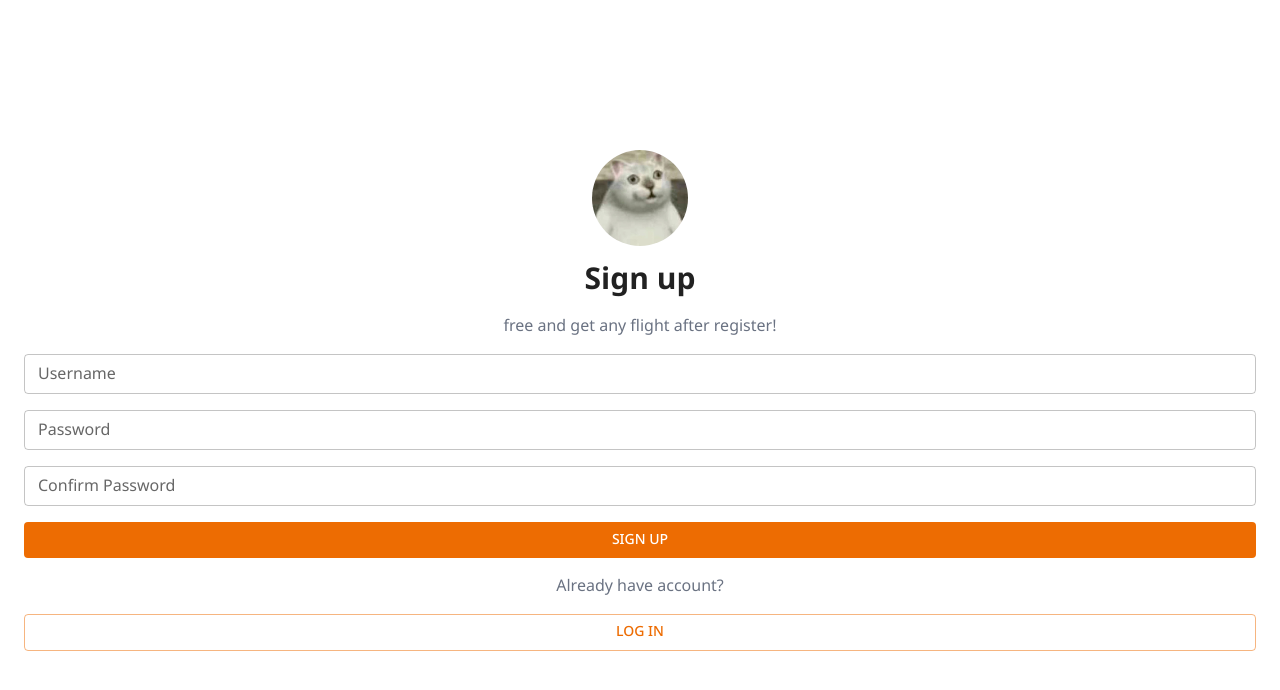
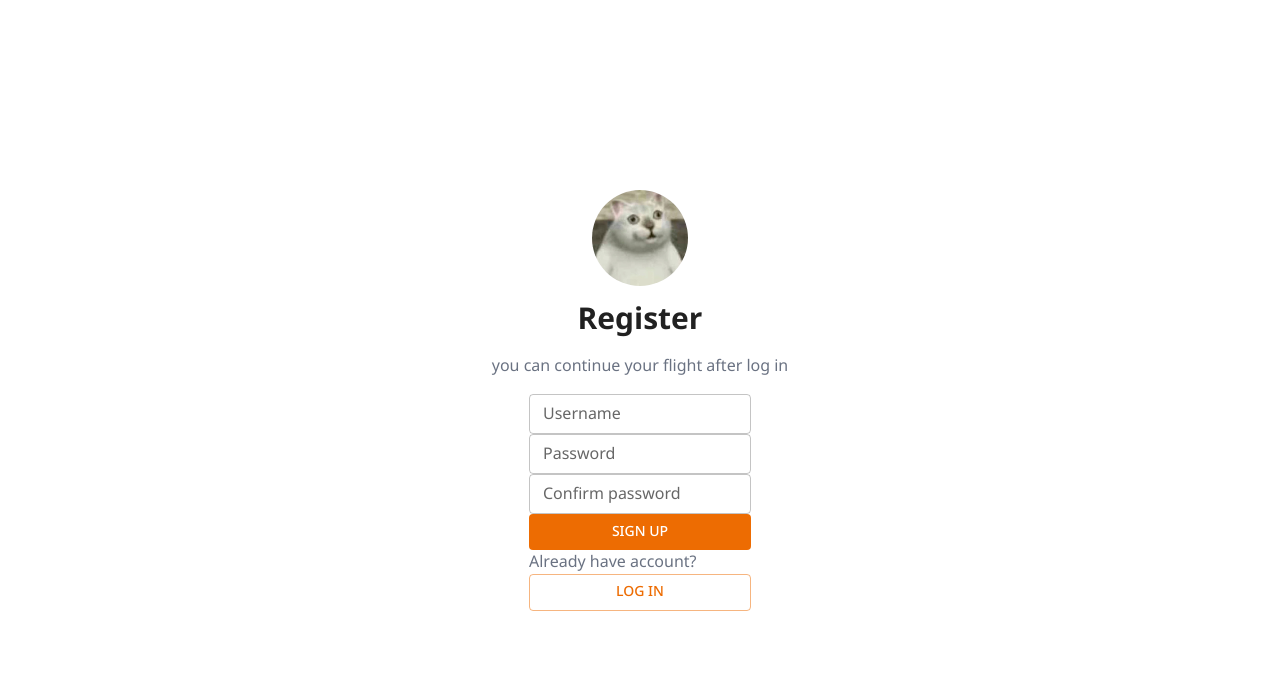
Before and after one commit to whyzotee/airlinewa, a React (Vite) app in the folder apps/web/: page /auth/login in a window 1280 px wide. Both pictures are taken after a click on the button "REGISTER". Shown: the top 690 px of the page. Built offline with nearby package versions, Linux system fonts and the light colour scheme; what @hey-api/client-axios would draw is missing.

Commit message:
add auth form validation, auth context, auth store

```diff
--- a/apps/web/package.json
+++ b/apps/web/package.json
@@ -29,7 +29,8 @@
     "react-hot-toast": "^2.5.2",
     "react-redux": "^9.2.0",
     "tailwindcss": "^4.0.9",
-    "zod": "^3.24.2"
+    "zod": "^3.24.2",
+    "zustand": "^5.0.3"
   },
   "devDependencies": {
     "@eslint/js": "^9.21.0",
--- a/apps/web/src/App.tsx
+++ b/apps/web/src/App.tsx
@@ -7,6 +7,7 @@ import { Toaster } from "react-hot-toast";
 import { Provider } from "react-redux";
 import { store } from "./app/store";
 import { client } from "./client/client.gen";
+import { useAuthStore } from "./lib/zustand";
 import { routeTree } from "./routeTree.gen";
 import { theme } from "./theme";
 
@@ -23,8 +24,7 @@ const router = createRouter({
   routeTree,
   context: {
     queryClient: null!,
-    user: null,
-    token: null!,
+    auth: null!,
   },
   defaultStaleTime: 1_500,
 });
@@ -37,6 +37,7 @@ declare module "@tanstack/react-router" {
 
 function App() {
   const queryClient = useMemo(() => new QueryClient(), []);
+  const authStore = useAuthStore();
 
   return (
     <Fragment>
@@ -49,7 +50,7 @@ function App() {
               router={router}
               context={{
                 queryClient,
-                token: localStorage.getItem("token"),
+                auth: authStore.auth,
               }}
             />
 
--- /dev/null
+++ b/apps/web/src/lib/zustand.ts
@@ -0,0 +1,30 @@
+import { create } from "zustand";
+import { devtools, persist } from "zustand/middleware";
+
+interface AuthStateLogin {
+  userId: string;
+  name: string;
+}
+
+interface AuthState {
+  login: (data: AuthStateLogin) => void;
+  // userId: string | null;
+  auth: {
+    userId: string;
+    name: string;
+  } | null;
+}
+
+export const useAuthStore = create<AuthState>()(
+  devtools(
+    persist(
+      (set) => ({
+        auth: null,
+        login: (data) => {
+          set({ auth: data });
+        },
+      }),
+      { name: "aitlinewa-auth" }
+    )
+  )
+);
--- a/apps/web/src/routes/__root.tsx
+++ b/apps/web/src/routes/__root.tsx
@@ -4,20 +4,13 @@ import { Fragment } from "react";
 
 type Context = {
   queryClient: QueryClient;
-  user: {
-    id: string;
+  auth: {
+    userId: string;
+    name: string;
   } | null;
-  token: string | null;
 };
 
 export const Route = createRootRouteWithContext<Context>()({
-  loader: () => {
-    const token = localStorage.getItem("token");
-    console.debug(token);
-    // if(token) {
-    //   context.
-    // }
-  },
   component: RootComponent,
 });
 
--- a/apps/web/src/routes/app/route.tsx
+++ b/apps/web/src/routes/app/route.tsx
@@ -3,7 +3,7 @@ import { Fragment } from "react/jsx-runtime";
 
 export const Route = createFileRoute("/app")({
   beforeLoad: ({ context }) => {
-    if (!context.user) {
+    if (!context.auth) {
       throw redirect({
         to: "/auth/login",
       });
--- a/apps/web/src/routes/auth/login.lazy.tsx
+++ b/apps/web/src/routes/auth/login.lazy.tsx
@@ -1,11 +1,12 @@
 import { loginApiLoginPostMutation } from "@/client/@tanstack/react-query.gen";
-import { LOGO_PATH } from "@/utils";
-import { Avatar, Button, TextField } from "@mui/material";
+import { useAuthStore } from "@/lib/zustand";
+import { Button, TextField, Typography } from "@mui/material";
 import { useForm } from "@tanstack/react-form";
 import { useMutation } from "@tanstack/react-query";
 import { createLazyFileRoute } from "@tanstack/react-router";
 import { AxiosError } from "axios";
 import toast from "react-hot-toast";
+import { z } from "zod";
 
 export const Route = createLazyFileRoute("/auth/login")({
   component: RouteComponent,
@@ -13,12 +14,19 @@ export const Route = createLazyFileRoute("/auth/login")({
 
 function RouteComponent() {
   const navigate = Route.useNavigate();
-  const loginMutation = useMutation(loginApiLoginPostMutation());
+  const loginMutation = useMutation(loginApiLoginPostMutation({}));
+  const authStore = useAuthStore();
 
   const form = useForm({
     defaultValues: {
       username: "",
       password: "",
+    },
+    validators: {
+      onChange: z.object({
+        username: z.string(),
+        password: z.string(),
+      }),
     },
     onSubmit: ({ value }) => {
       if (loginMutation.isPending) return;
@@ -35,7 +43,13 @@ function RouteComponent() {
       toast.promise(login, {
         loading: "Loading...",
         success: (data) => {
-          localStorage.setItem("token", data);
+          // @ts-ignore
+          const userId = data.id;
+
+          authStore.login({
+            name: "",
+            userId,
+          });
           navigate({ to: "/flight" });
 
           return "Login success.";
@@ -58,18 +72,12 @@ function RouteComponent() {
   });
 
   return (
-    <main className="w-screen h-screen">
-      <div className="min-h-screen flex flex-col justify-center items-center gap-4 p-6">
-        <Avatar
-          className="rounded-xl"
-          alt="log"
-          src={LOGO_PATH}
-          sx={{ width: 96, height: 96 }}
-        />
-        <h1 className="text-3xl font-bold">Log in</h1>
-        <p className="text-gray-500">
+    <>
+      <Typography variant="h4">{"Login"}</Typography>
+      <Typography variant="inherit">
         you can continue your flight after log in
-        </p>
+      </Typography>
+
       <form
         onSubmit={(e) => {
           e.preventDefault();
@@ -112,9 +120,11 @@ function RouteComponent() {
             />
           )}
         />
+
         <Button variant="contained" disableElevation fullWidth type="submit">
           Log in
         </Button>
+
         <p className="text-gray-500">No have any account?</p>
         <Button
           variant="outlined"
@@ -128,7 +138,6 @@ function RouteComponent() {
           Register
         </Button>
       </form>
-      </div>
-    </main>
+    </>
   );
 }
--- a/apps/web/src/routes/auth/register.lazy.tsx
+++ b/apps/web/src/routes/auth/register.lazy.tsx
@@ -1,7 +1,8 @@
-import { LOGO_PATH } from "@/utils";
-import { Avatar, Button, TextField } from "@mui/material";
+import { Button, Stack, TextField } from "@mui/material";
+import { useForm } from "@tanstack/react-form";
 import { createLazyFileRoute } from "@tanstack/react-router";
-import { useState } from "react";
+import toast from "react-hot-toast";
+import { z } from "zod";
 
 export const Route = createLazyFileRoute("/auth/register")({
   component: RouteComponent,
@@ -10,61 +11,137 @@ export const Route = createLazyFileRoute("/auth/register")({
 function RouteComponent() {
   const navigate = Route.useNavigate();
 
-  const [username, setUsername] = useState("");
-  const [password, setPassword] = useState("");
-  const [conPassword, setConPassword] = useState("");
-
-  const registerBTN = () => {};
+  const form = useForm({
+    defaultValues: {
+      username: "",
+      password: "",
+      confirmPassword: "",
+    },
+    validators: {
+      onChange: z
+        .object({
+          username: z.string().min(4),
+          password: z.string().min(4),
+          confirmPassword: z.string(),
+        })
+        .required()
+        .refine(
+          (values) => {
+            return values.password === values.confirmPassword;
+          },
+          {
+            message: "Passwords must match!",
+            path: ["confirmPassword"],
+          }
+        ),
+    },
+    onSubmit: ({ value }) => {
+      console.debug(value);
+      toast("Function under development!");
+    },
+  });
 
   return (
-    <main className="w-screen h-screen">
-      <div className="min-h-screen flex flex-col justify-center items-center gap-4 p-6">
-        <Avatar
-          className="rounded-xl"
-          alt="log"
-          src={LOGO_PATH}
-          sx={{ width: 96, height: 96 }}
-        />
-        <h1 className="text-3xl font-bold">Sign up</h1>
-        <p className="text-gray-500">free and get any flight after register!</p>
+    <>
+      <h1 className="text-3xl font-bold">Register</h1>
+      <p className="text-gray-500">you can continue your flight after log in</p>
+
+      <form
+        onSubmit={(e) => {
+          e.preventDefault();
+          form.handleSubmit();
+        }}
+      >
+        <Stack>
+          <form.Field
+            name="username"
+            children={(field) => {
+              const { errors } = field.getMeta();
+              const fieldError = errors.length > 0 ? errors[0] : undefined;
+
+              return (
                 <TextField
-          id="username"
+                  id={field.name}
+                  name={field.name}
                   label="Username"
                   variant="outlined"
                   fullWidth
                   size="small"
-          value={username}
-          onChange={(e) => setUsername(e.target.value)}
+                  autoComplete="username"
+                  value={field.state.value}
+                  onChange={(evt) => field.handleChange(evt.target.value)}
+                  onBlur={field.handleBlur}
+                  error={!!fieldError}
+                  helperText={fieldError && fieldError.message}
                 />
+              );
+            }}
+          />
+
+          <form.Field
+            name="password"
+            children={(field) => {
+              const { errors } = field.getMeta();
+              const fieldError = errors.length > 0 ? errors[0] : undefined;
+
+              return (
                 <TextField
-          id="password"
+                  id={field.name}
+                  name={field.name}
                   label="Password"
                   variant="outlined"
                   fullWidth
                   type="password"
                   size="small"
-          value={password}
-          onChange={(e) => setPassword(e.target.value)}
+                  autoComplete="new-password"
+                  value={field.state.value}
+                  onChange={(evt) => field.handleChange(evt.target.value)}
+                  onBlur={field.handleBlur}
+                  error={!!fieldError}
+                  helperText={fieldError && fieldError.message}
                 />
+              );
+            }}
+          />
+
+          <form.Field
+            name="confirmPassword"
+            children={(field) => {
+              const { errors } = field.getMeta();
+              const fieldError = errors.length > 0 ? errors[0] : undefined;
+
+              return (
                 <TextField
-          id="con_password"
-          label="Confirm Password"
+                  id={field.name}
+                  name={field.name}
+                  label="Confirm password"
                   variant="outlined"
                   fullWidth
                   type="password"
                   size="small"
-          value={conPassword}
-          onChange={(e) => setConPassword(e.target.value)}
+                  autoComplete="new-password"
+                  value={field.state.value}
+                  onChange={(evt) => field.handleChange(evt.target.value)}
+                  onBlur={field.handleBlur}
+                  error={!!fieldError}
+                  helperText={fieldError && fieldError.message}
                 />
+              );
+            }}
+          />
+
           <Button
             variant="contained"
             disableElevation
             fullWidth
-          onClick={registerBTN}
+            type="submit"
           >
             Sign up
           </Button>
+        </Stack>
+
         <p className="text-gray-500">Already have account?</p>
+
         <Button
           variant="outlined"
           fullWidth
@@ -76,7 +153,7 @@ function RouteComponent() {
         >
           Log in
         </Button>
-      </div>
-    </main>
+      </form>
+    </>
   );
 }
--- a/apps/web/src/routes/auth/route.tsx
+++ b/apps/web/src/routes/auth/route.tsx
@@ -1,9 +1,11 @@
+import { LOGO_PATH } from "@/utils";
+import { Avatar } from "@mui/material";
 import { createFileRoute, Outlet, redirect } from "@tanstack/react-router";
 import { Fragment } from "react";
 
 export const Route = createFileRoute("/auth")({
   loader: ({ context }) => {
-    if (context.user) {
+    if (context.auth) {
       throw redirect({
         to: "/flight",
       });
@@ -15,7 +17,18 @@ export const Route = createFileRoute("/auth")({
 function RouteComponent() {
   return (
     <Fragment>
-      <Outlet />
+      <main className="w-screen h-screen">
+        <div className="min-h-screen flex flex-col justify-center items-center gap-4 p-6">
+          <Avatar
+            className="rounded-xl"
+            alt="log"
+            src={LOGO_PATH}
+            sx={{ width: 96, height: 96 }}
+          />
+
+          <Outlet />
+        </div>
+      </main>
     </Fragment>
   );
 }
```
Also changed, not shown: apps/web/src/routes/flight.lazy.tsx (+5 -3 lines), 1 other file (tests, documents, lock files or other folders). Lines whose indentation alone changed are shown as unchanged.
